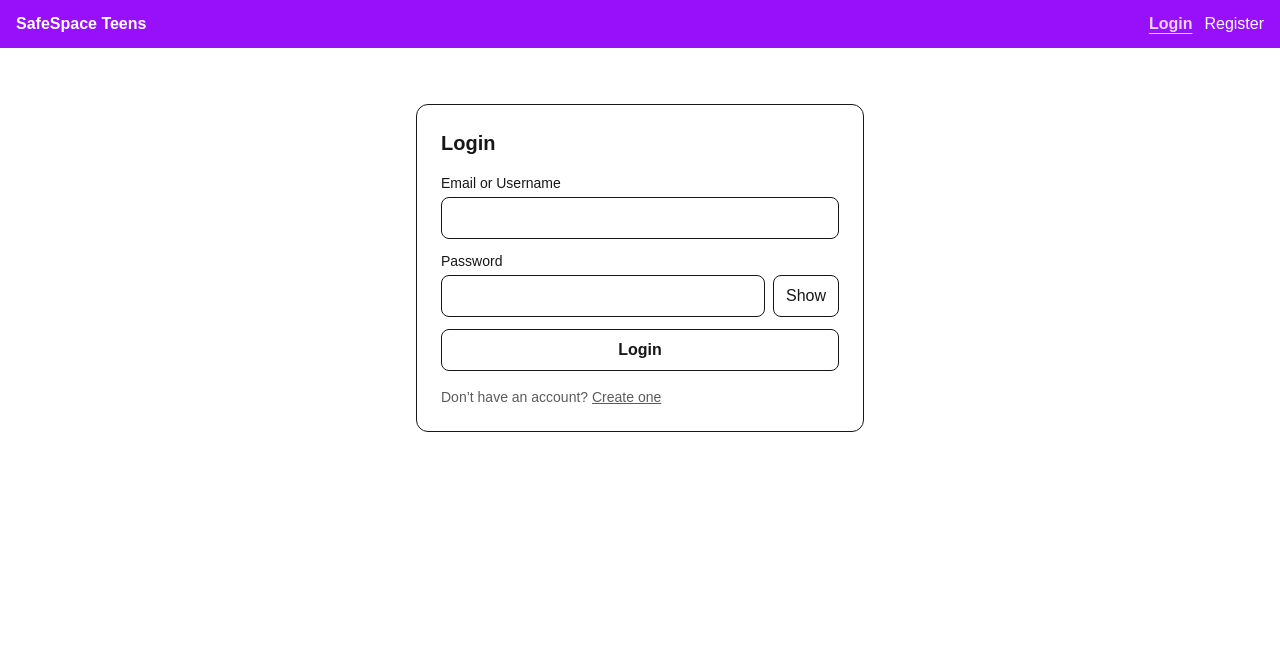
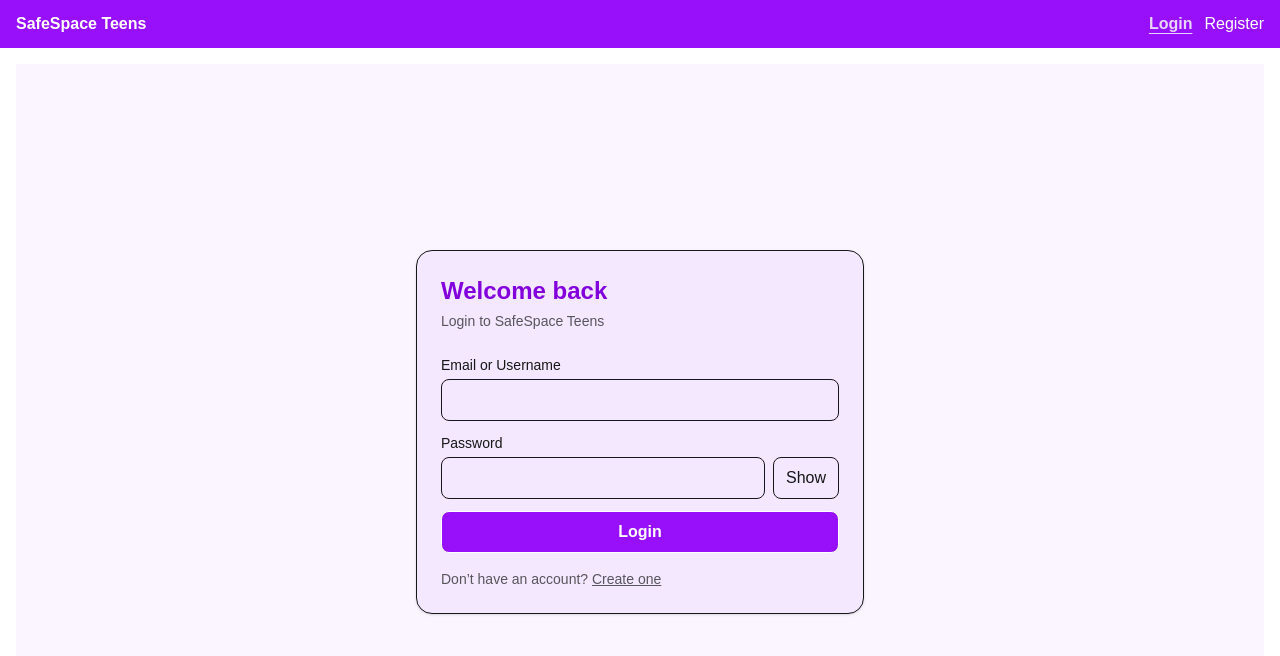
Before and after one commit to Madiha1985/safespace-teens, a Next.js app in the folder client/: page /login in a window 1280 px wide. Shown: the top 656 px of the page. Built offline with nearby package versions, Linux system fonts and the light colour scheme; no server answers.

Commit message:
Add authcard layout and theme login/register pages

```diff
--- a/client/app/login/page.tsx
+++ b/client/app/login/page.tsx
@@ -4,6 +4,7 @@ import { useState } from "react";
 import { useRouter } from "next/navigation";
 import { apiFetch } from "@/lib/api";
 import { saveAuth } from "@/lib/auth";
+import AuthCard from "@/components/AuthCard";
 
 type LoginResponse = {
   message: string;
@@ -53,10 +54,8 @@ if (!emailOrUsername.trim() || !password.trim()) {
   };
 
   return (
-    <div className="max-w-md mx-auto mt-10 p-6 border rounded-xl">
-      <h2 className="text-xl font-bold mb-4">Login</h2>
-
-      <form onSubmit={onLogin} className="space-y-3">
+    <AuthCard title="Welcome back" subtitle="Login to SafeSpace Teens">
+      <form onSubmit={onLogin} className="space-y-3 ">
         <div>
           <label className="block text-sm mb-1">Email or Username</label>
           <input
@@ -90,7 +89,7 @@ if (!emailOrUsername.trim() || !password.trim()) {
 
         <button
           disabled={loading}
-          className="w-full border rounded-lg p-2 font-semibold"
+          className="w-full border rounded-lg p-2 font-semibold bg-purple-600 text-white hover:bg-purple-700 disabled:opacity-60"
         >
           {loading ? "Logging in..." : "Login"}
         </button>
@@ -101,8 +100,6 @@ if (!emailOrUsername.trim() || !password.trim()) {
     Create one
   </a>
 </p>
-
-
-    </div>
+    </AuthCard>
   );
 }
--- a/client/app/register/page.tsx
+++ b/client/app/register/page.tsx
@@ -4,6 +4,7 @@ import { useState } from "react";
 import { useRouter } from "next/navigation";
 import { apiFetch } from "@/lib/api";
 import { saveAuth } from "@/lib/auth";
+import AuthCard from "@/components/AuthCard";
 
 type RegisterResponse = {
   message: string;
@@ -89,9 +90,7 @@ if (password.trim().length < 8) {
   };
 
   return (
-    <div className="max-w-md mx-auto mt-10 p-6 border rounded-xl">
-      <h2 className="text-xl font-bold mb-4">Create account</h2>
-
+    <AuthCard title="Create account" subtitle="Start learning and sharing safely">
       <form onSubmit={onRegister} className="space-y-3">
         <div>
           <label className="block text-sm mb-1">Username</label>
@@ -150,6 +149,6 @@ if (password.trim().length < 8) {
           {loading ? "Creating..." : "Create account"}
         </button>
       </form>
-    </div>
+    </AuthCard>
   );
 }
--- /dev/null
+++ b/client/components/AuthCard.tsx
@@ -0,0 +1,19 @@
+export default function AuthCard({
+  title,
+  subtitle,
+  children,
+}: {
+  title: string;
+  subtitle?: string;
+  children: React.ReactNode;
+}) {
+  return (
+    <div className="min-h-[calc(100vh-64px)] flex items-center justify-center bg-purple-50 px-4">
+      <div className="w-full max-w-md rounded-2xl border bg-purple-100 p-6 shadow-sm">
+        <h1 className="text-2xl font-bold text-purple-700">{title}</h1>
+        {subtitle ? <p className="mt-1 text-sm opacity-70">{subtitle}</p> : null}
+        <div className="mt-6">{children}</div>
+      </div>
+    </div>
+  );
+}
```
